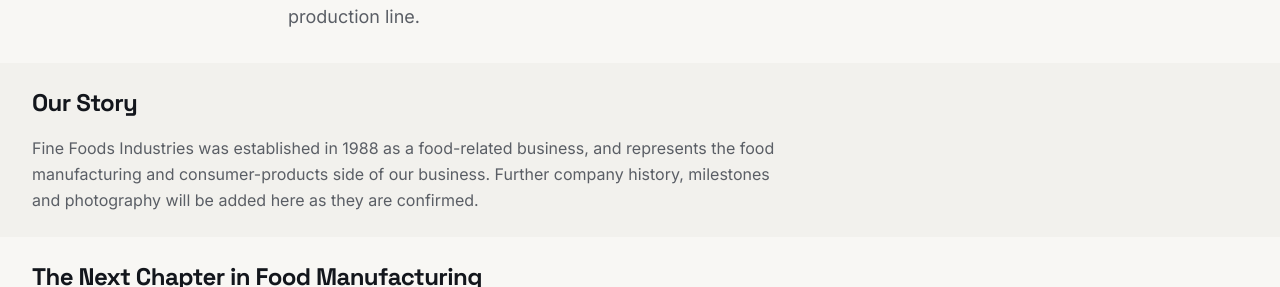
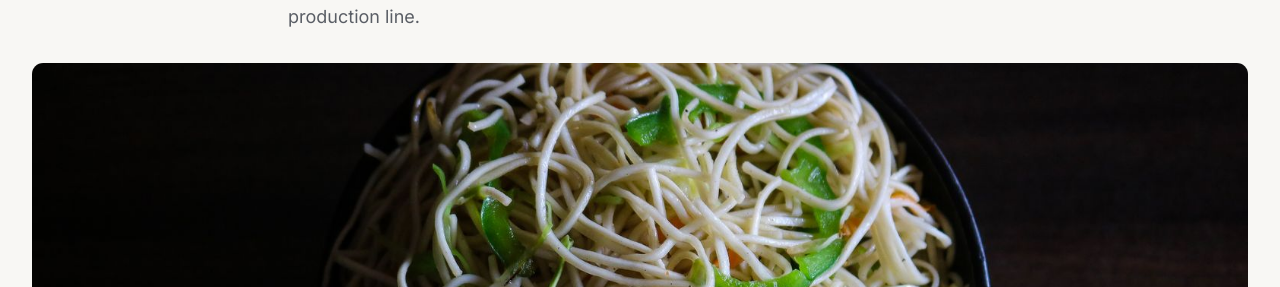
Before and after one commit to harisbinrehan/Amir-Engineering, a Next.js app: page /fine-foods in a window 1280 px wide. Shown: the part 332-619 px from the top of the page. Built offline with nearby package versions, Linux system fonts and the light colour scheme; no server answers.

Commit message:
feat: introduce generic stock imagery and optimize theme toggle hydration with useSyncExternalStore

```diff
--- a/src/app/(public)/fine-foods/page.tsx
+++ b/src/app/(public)/fine-foods/page.tsx
@@ -1,9 +1,11 @@
 import type { Metadata } from "next";
+import Image from "next/image";
 import { Section } from "@/components/layout/section";
 import { Breadcrumbs } from "@/components/layout/breadcrumbs";
 import { EmptyState } from "@/components/common/empty-state";
 import { PackageSearchIcon, SparklesIcon } from "lucide-react";
 import { businesses } from "@/lib/content/businesses";
+import { genericNoodleBowlImage } from "@/lib/content/stock-images";
 
 export const metadata: Metadata = {
   title: "Fine Foods Industries — Food Manufacturing & Consumer Products",
@@ -24,6 +26,19 @@
         </h1>
         <p className="mt-2 text-lg font-medium">{businesses.fineFoods.tagline}</p>
         <p className="text-muted-foreground mt-4 text-lg leading-relaxed">{businesses.fineFoods.description}</p>
+      </Section>
+
+      <Section className="pt-0">
+        <div className="relative aspect-21/9 overflow-hidden rounded-xl">
+          <Image
+            src={genericNoodleBowlImage}
+            alt="Fine Foods Industries — illustrative photo, official imagery coming soon"
+            fill
+            priority
+            sizes="(min-width: 1280px) 1200px, 100vw"
+            className="object-cover"
+          />
+        </div>
       </Section>
 
       <Section variant="muted">
--- a/src/components/home/businesses-intro.tsx
+++ b/src/components/home/businesses-intro.tsx
@@ -5,6 +5,7 @@
 import { PlaceholderImage } from "@/components/common/placeholder-image";
 import { Button } from "@/components/ui/button";
 import { businesses } from "@/lib/content/businesses";
+import { genericNoodleBowlImage } from "@/lib/content/stock-images";
 
 export function BusinessesIntro() {
   return (
@@ -20,8 +21,9 @@
         <div className="border-border bg-card group flex flex-col overflow-hidden rounded-xl border">
           <div className="bg-muted aspect-16/9 relative overflow-hidden">
             <PlaceholderImage
+              src={genericNoodleBowlImage}
               seed="fine-foods-industries"
-              alt="Fine Foods Industries"
+              alt="Fine Foods Industries — illustrative photo, official imagery coming soon"
               fill
               sizes="(min-width: 768px) 50vw, 100vw"
               className="object-cover transition-transform duration-500 group-hover:scale-105"
--- a/src/components/home/food-products-teaser.tsx
+++ b/src/components/home/food-products-teaser.tsx
@@ -4,6 +4,7 @@
 import { Button } from "@/components/ui/button";
 import { PlaceholderImage } from "@/components/common/placeholder-image";
 import { foodProductsTeaser } from "@/lib/content/placeholder-copy";
+import { genericNoodleBowlImage } from "@/lib/content/stock-images";
 
 export function FoodProductsTeaser() {
   return (
@@ -11,8 +12,9 @@
       <div className="grid items-center gap-12 lg:grid-cols-2">
         <div className="aspect-4/3 relative overflow-hidden rounded-xl">
           <PlaceholderImage
+            src={genericNoodleBowlImage}
             seed="amir-food-teaser"
-            alt="Packaged noodles, macaroni and pasta products"
+            alt="A bowl of noodles — illustrative photo, not a specific product"
             fill
             className="object-cover"
           />
--- a/src/components/ui/theme-toggle.tsx
+++ b/src/components/ui/theme-toggle.tsx
@@ -1,15 +1,22 @@
 "use client";
 
-import { useEffect, useState } from "react";
+import { useSyncExternalStore } from "react";
 import { MoonIcon, SunIcon } from "lucide-react";
 import { useTheme } from "next-themes";
 import { Button } from "@/components/ui/button";
 
+const subscribeNoop = () => () => {};
+
 export function ThemeToggle({ className }: { className?: string }) {
   const { resolvedTheme, setTheme } = useTheme();
-  const [mounted, setMounted] = useState(false);
-
-  useEffect(() => setMounted(true), []);
+  // Standard hydration-safe "has mounted on the client" check — avoids a
+  // setState-in-effect by leaning on useSyncExternalStore's built-in
+  // client/server snapshot mismatch handling instead.
+  const mounted = useSyncExternalStore(
+    subscribeNoop,
+    () => true,
+    () => false,
+  );
 
   return (
     <Button
--- /dev/null
+++ b/src/lib/content/stock-images.ts
@@ -0,0 +1,8 @@
+/**
+ * Free-license stock photography (public/stock/*.jpg — Pexels License, free
+ * for commercial use, no attribution required) used as illustrative imagery
+ * where the client hasn't supplied real photography yet. These are generic,
+ * unbranded scenes — never used to depict a specific purchasable product or
+ * a specific named person.
+ */
+export const genericNoodleBowlImage = "/stock/noodle-bowl.jpg";
```
